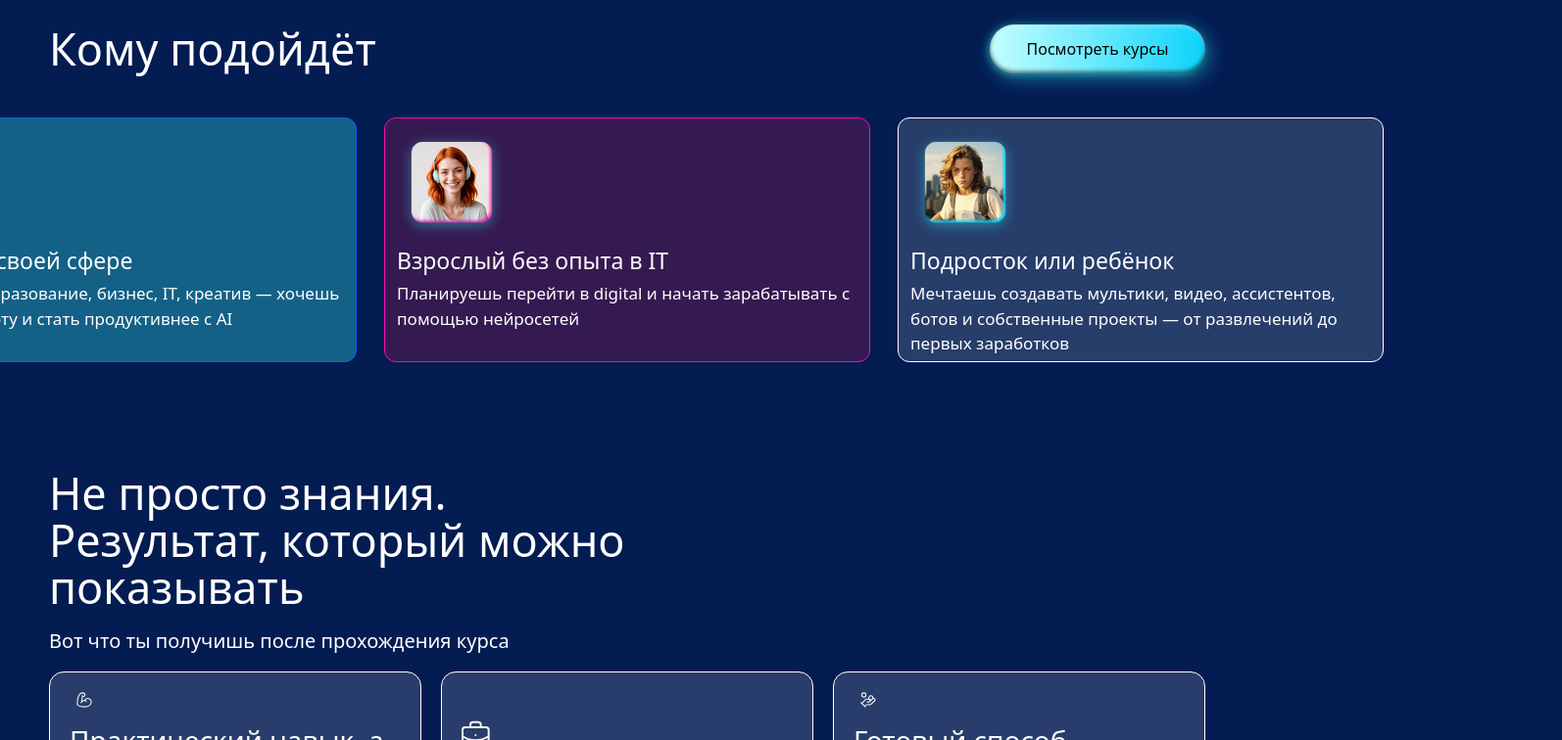
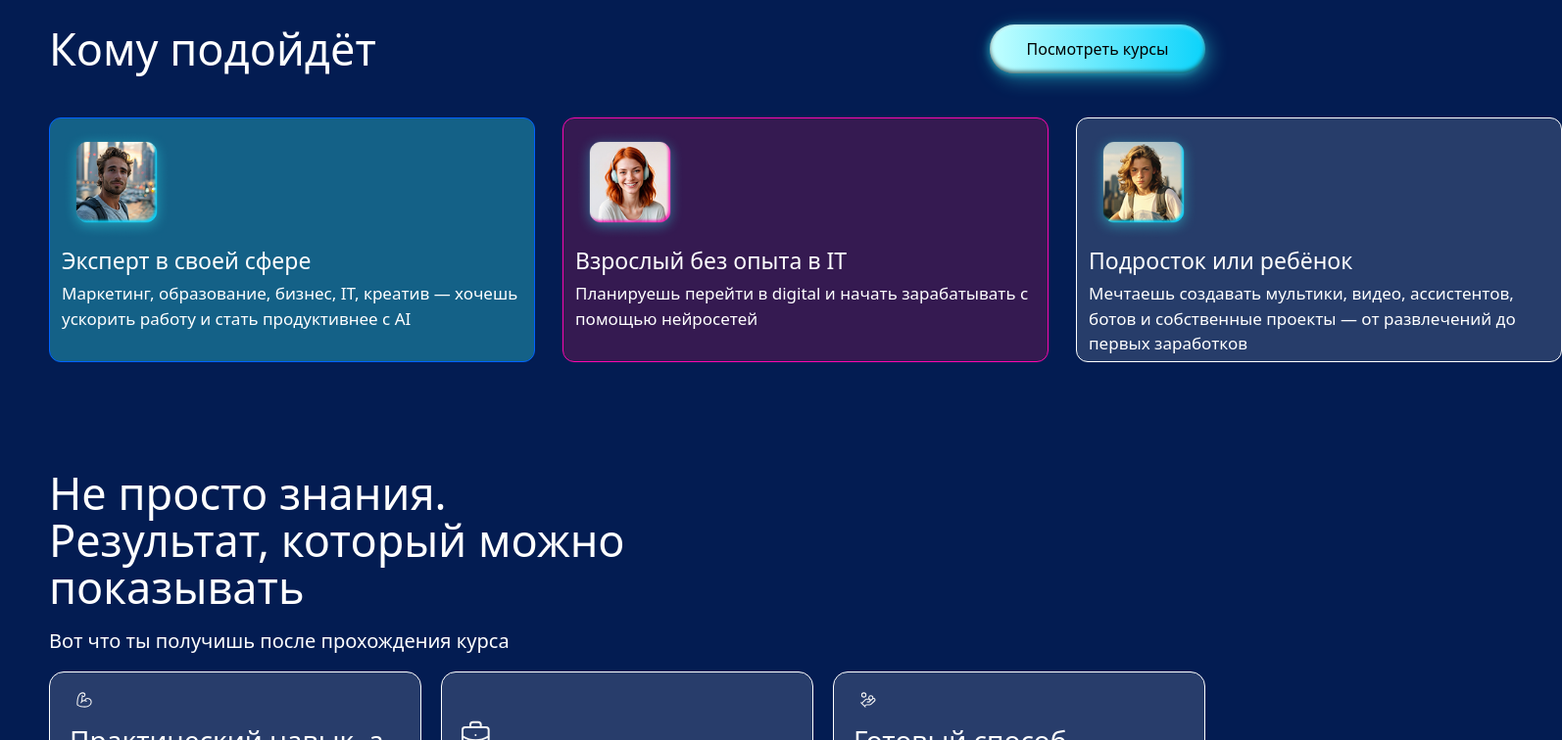
Before and after one commit to dantauu/ai-school-web, a Next.js app: page / in a window 1280 px wide. Shown: the part 6040-6796 px from the top of the page at 98% size, 1594 px wide, since content can reach past the window. Built offline with nearby package versions, Linux system fonts and the light colour scheme.

Commit message:
mini fix

```diff
--- a/src/shared/ui/cards/will-fit/index.tsx
+++ b/src/shared/ui/cards/will-fit/index.tsx
@@ -28,7 +28,7 @@ const data = [
 
 export const WillFitCard = () => {
   return (
-    <div className="flex justify-center gap-7">
+    <div className="flex justify-between gap-7">
       {data.map((item) => (
         <div
           key={item.id}
--- a/src/ui/home/they-choose/left-part/index.tsx
+++ b/src/ui/home/they-choose/left-part/index.tsx
@@ -7,7 +7,7 @@ export const TheyChooseLeft = () => {
       <div className="flex flex-col gap-5">
         <div className="flex justify-between gap-5">
           <div className="flex flex-col gap-5">
-            <div className="w-full h-[300px] flex flex-col gap-4 text-black p-10 gradient-white rounded-[15px]">
+            <div className="w-full h-fit flex flex-col gap-4 text-black p-10 gradient-white rounded-[15px]">
               <p className="text-[19px]">Современный онлайн-формат</p>
               <h3 className="leading-8 text-[27px]">
                 Учёба без привязки. Только ты, AI и результат
@@ -23,7 +23,7 @@ export const TheyChooseLeft = () => {
               </ul>
             </div>
 
-            <div className="w-full h-[300px] flex flex-col gap-3 text-white p-10 gradient-light-blue rounded-[15px]">
+            <div className="w-full h-fit flex flex-col gap-3 text-white p-10 gradient-light-blue rounded-[15px]">
               <p className="text-[19px]">Персонализация обучения</p>
               <h3 className="pb-2 leading-8 text-[30px]">
                 Платформа адаптируется под тебя
```
